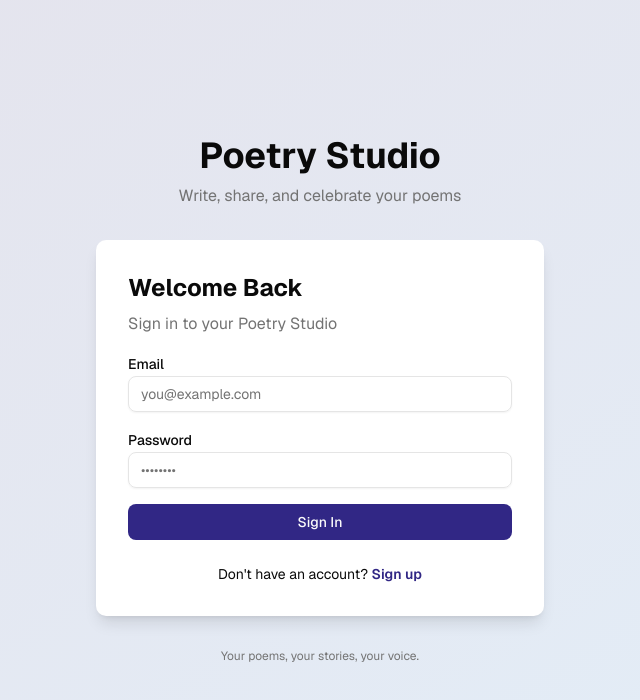
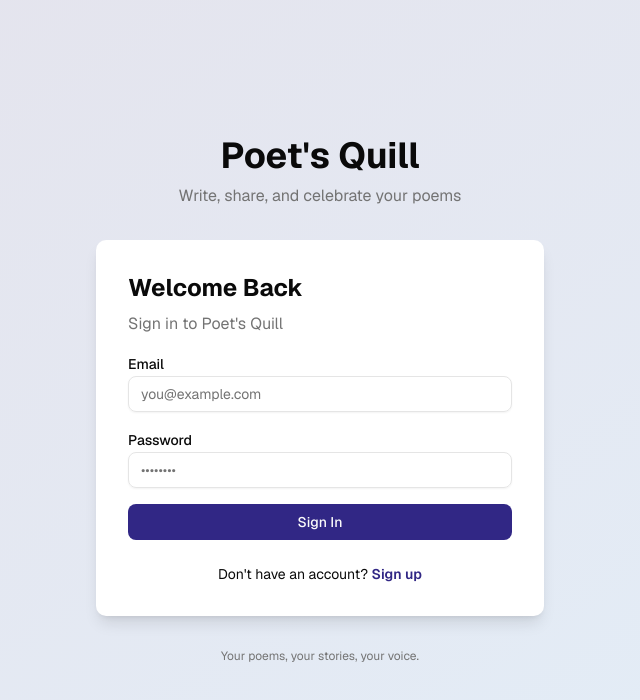
Before and after one commit to manvic286/poet-s-quill, a Next.js app: page / in a window 1280 px wide. Shown: the top 700 px of the page, without its empty margins (320-960 px from the left). Built offline with nearby package versions, Linux system fonts and the light colour scheme; no server answers.

Commit message:
Changed branding to Poet's Quill

```diff
--- a/app/dashboard/page.tsx
+++ b/app/dashboard/page.tsx
@@ -109,7 +109,7 @@ export default function Dashboard() {
       <header className="border-b border-border sticky top-0 bg-background/95 backdrop-blur supports-[backdrop-filter]:bg-background/60">
         <div className="max-w-7xl mx-auto px-4 sm:px-6 lg:px-8 py-4">
           <div className="flex items-center justify-between">
-            <h1 className="text-2xl font-bold text-foreground">Poetry Studio</h1>
+            <h1 className="text-2xl font-bold text-foreground">Poet's Quill</h1>
             <div className="flex items-center gap-4">
               <span className="text-sm text-muted-foreground hidden sm:inline">{user?.email}</span>
               <Button variant="ghost" size="sm" onClick={logout}>
--- a/app/layout.tsx
+++ b/app/layout.tsx
@@ -11,7 +11,7 @@ const _geist = Geist({ subsets: ["latin"] })
 const _geistMono = Geist_Mono({ subsets: ["latin"] })
 
 export const metadata: Metadata = {
-  title: "Poetry Studio - Write & Share Your Poems",
+  title: "Poet's Quill - Write & Share Your Poems",
   description: "A beautiful app for poets to write, store, and share their poems with custom backgrounds and fonts.",
   generator: "v0.app",
   icons: {
--- a/components/auth/auth-page.tsx
+++ b/components/auth/auth-page.tsx
@@ -11,7 +11,7 @@ export function AuthPage() {
     <div className="min-h-screen bg-gradient-to-br from-primary/10 to-accent/10 flex items-center justify-center p-4">
       <div className="w-full max-w-md">
         <div className="text-center mb-8">
-          <h1 className="text-4xl font-bold text-foreground mb-2">Poetry Studio</h1>
+          <h1 className="text-4xl font-bold text-foreground mb-2">Poet's Quill</h1>
           <p className="text-muted-foreground">Write, share, and celebrate your poems</p>
         </div>
 
--- a/components/auth/login-form.tsx
+++ b/components/auth/login-form.tsx
@@ -37,7 +37,7 @@ export default function LoginForm() {
     <form onSubmit={handleLogin} className="space-y-4">
       <div>
         <h1 className="text-2xl font-bold text-foreground mb-2">Welcome Back</h1>
-        <p className="text-muted-foreground">Sign in to your Poetry Studio</p>
+        <p className="text-muted-foreground">Sign in to Poet's Quill</p>
       </div>
 
       {error && <div className="bg-destructive/10 text-destructive text-sm p-3 rounded-lg">{error}</div>}
--- a/components/auth/signup-form.tsx
+++ b/components/auth/signup-form.tsx
@@ -36,7 +36,7 @@ export default function SignupForm() {
   return (
     <form onSubmit={handleSignup} className="space-y-4">
       <div>
-        <h1 className="text-2xl font-bold text-foreground mb-2">Join Poetry Studio</h1>
+        <h1 className="text-2xl font-bold text-foreground mb-2">Join Poet's Quill'</h1>
         <p className="text-muted-foreground">Create your account to start writing</p>
       </div>
 
--- a/components/poem/poem-preview.tsx
+++ b/components/poem/poem-preview.tsx
@@ -41,7 +41,7 @@ export default forwardRef<HTMLDivElement, PoemPreviewProps>(function PoemPreview
           </p>
         ))}
       </div>
-      <p className="text-sm mt-auto opacity-75">~ Poetry Studio</p>
+      <p className="text-sm mt-auto opacity-75">~ Poet's Quill</p>
     </div>
   )
 })
```
Also changed, not shown: 2 other files (tests, documents, lock files or other folders).
